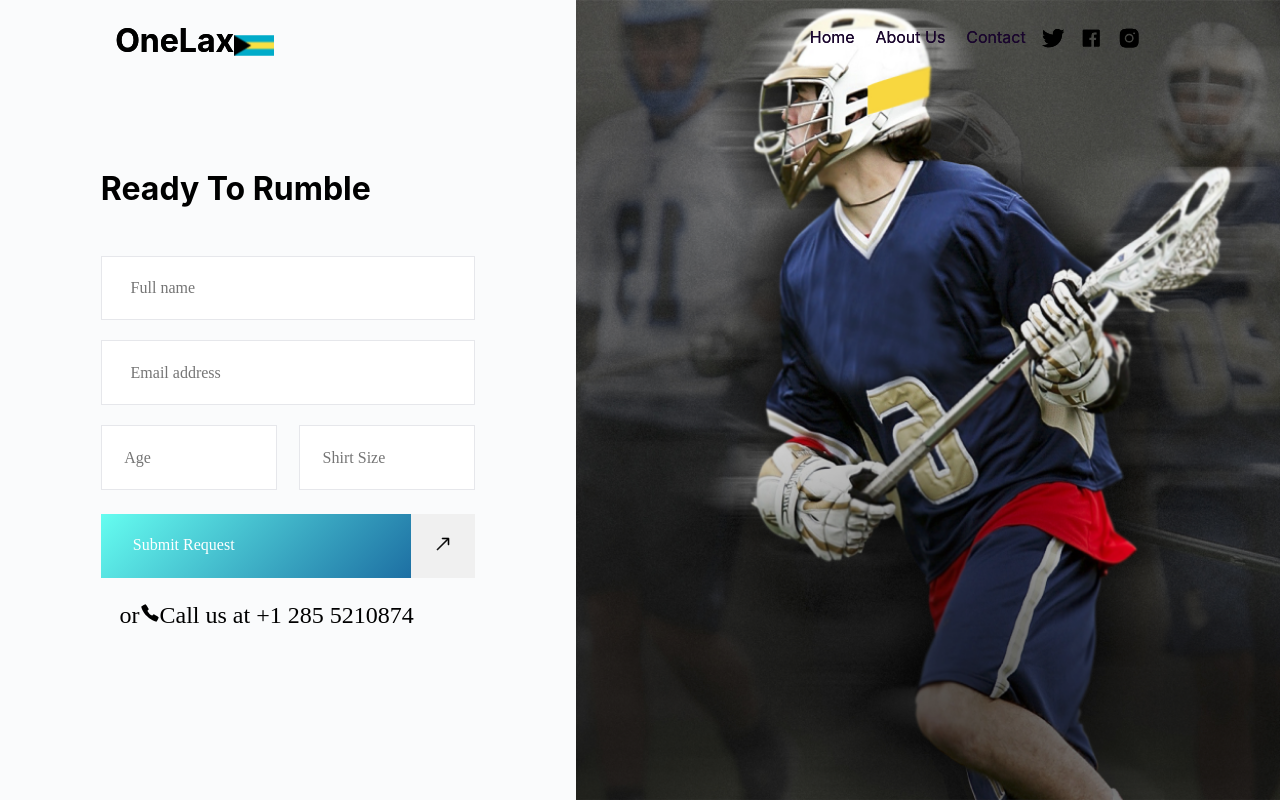
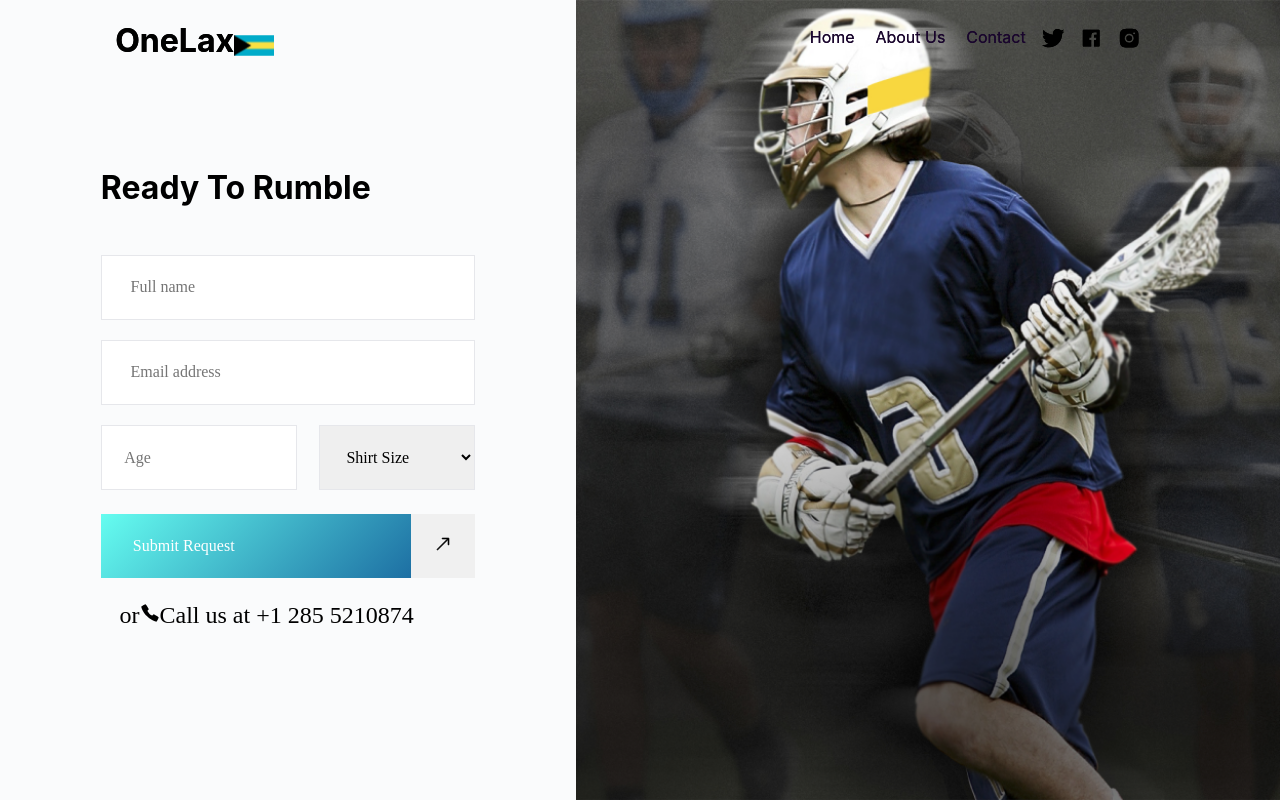
Before and after one commit to ivoinestrachan/lacrosse-site, a React (Create React App) app: page /register in a window 1280 px wide. Built offline with nearby package versions, Linux system fonts and the light colour scheme; a web font is replaced by a local one.

Commit message:
added dropdown

```diff
--- a/src/components/Register/index.js
+++ b/src/components/Register/index.js
@@ -19,7 +19,15 @@ const Register = () => {
             <input placeholder="Email address" className={styles.input} />
             <span className={styles.pairInput}>
               <input placeholder="Age" className={styles.pInput} />
-              <input placeholder="Shirt Size" className={styles.pInput2} />
+              {/* <input placeholder="Shirt Size" className={styles.pInput2} /> */}
+              <select name="size" className={styles.pInput2}>
+                <option value="" disabled selected hidden>
+                  Shirt Size
+                </option>
+                <option value="small">small</option>
+                <option value="large">large</option>
+                <option value="extra large">extra large</option>
+              </select>
             </span>
             <div className={styles.buttonWrapper}>
               <button className={styles.button}>Submit Request</button>
```
